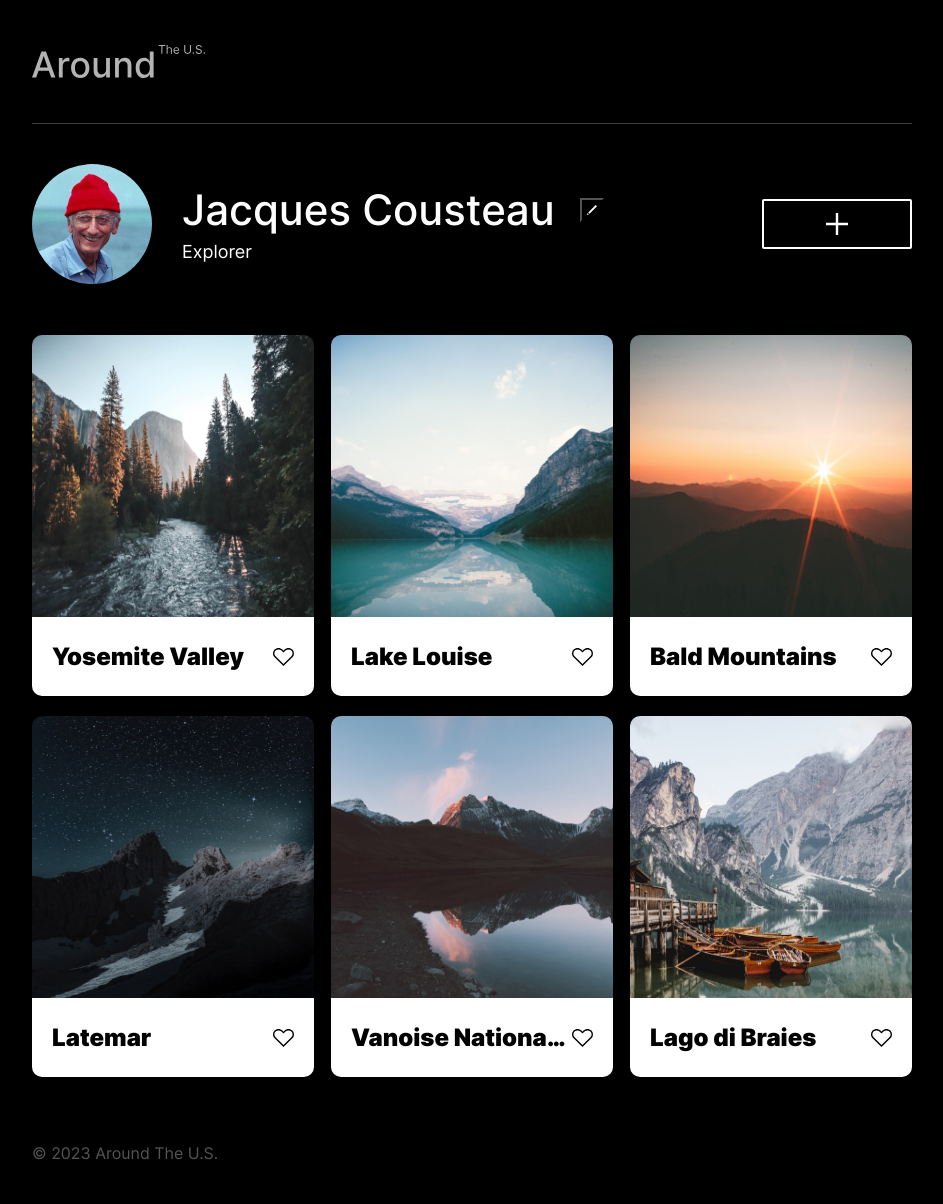
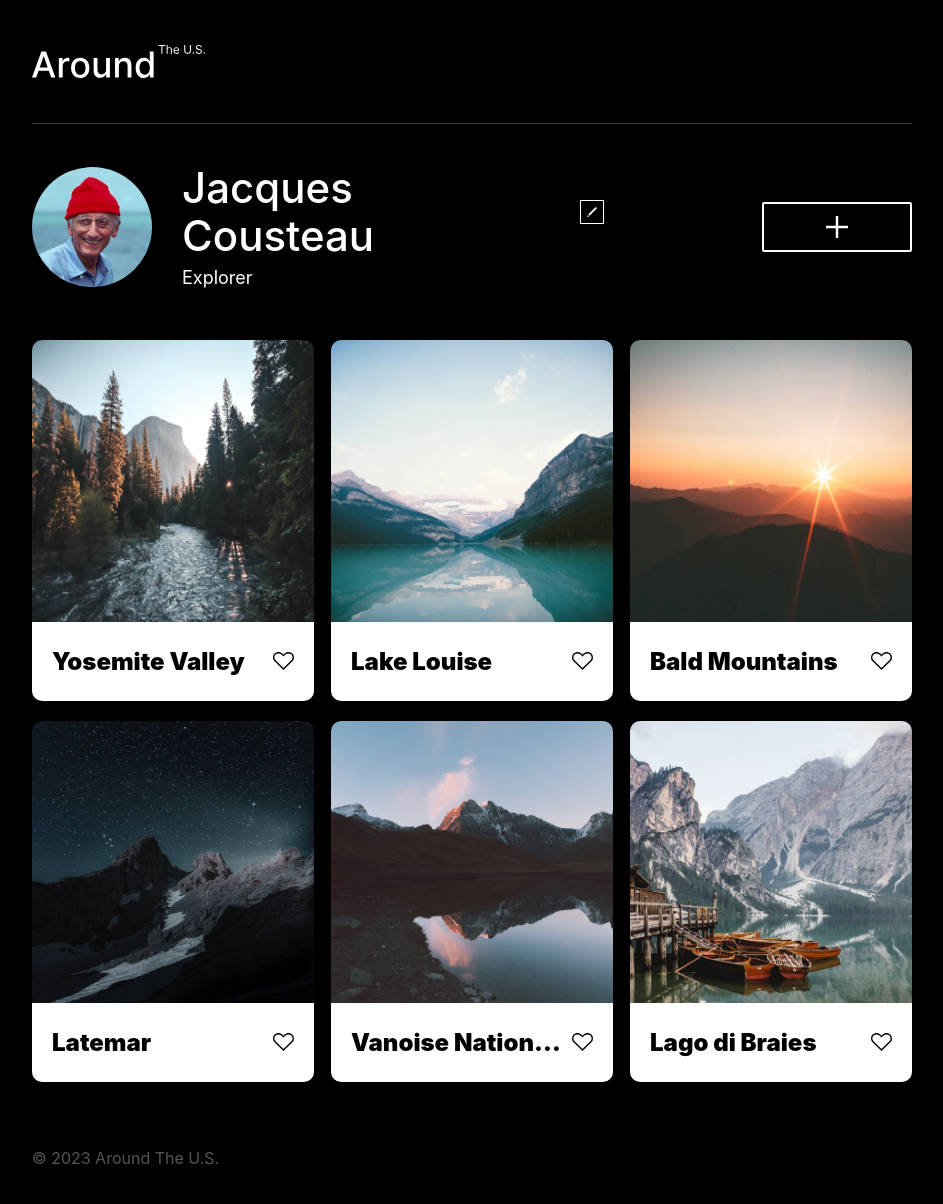
Before and after one commit to j-d-mena/se_project_aroundtheus, a plain HTML site: page index.html in a window 1280 px wide. Shown: the whole page, without its empty margins (168-1111 px from the left). Drawn offline with Linux system fonts and the light colour scheme.

Commit message:
blocks modified: fonts, profile, page, header, gallery, footer, readme after first submission

```diff
--- a/blocks/footer.css
+++ b/blocks/footer.css
@@ -6,16 +6,14 @@
 .footer__content {
   margin: 0;
   line-height: 1.2;
-  font-family: "Inter";
+  font-family: "Inter", Arial, sans-serif;
   font-style: normal;
   color: #545454;
   max-width: 318px;
-  max-height: 18px;
 }
 
 @media screen and (max-width: 480px) {
   .footer__content {
     max-width: 282px;
-    max-height: 14px;
   }
 }
--- a/blocks/gallery.css
+++ b/blocks/gallery.css
@@ -1,5 +1,5 @@
 .gallery {
-  font-family: "Inter";
+  font-family: "Inter", Arial, sans-serif;
   font-style: normal;
   font-weight: 900;
   font-size: 24px;
--- a/blocks/header.css
+++ b/blocks/header.css
@@ -1,6 +1,5 @@
 .header {
   margin-top: 45px;
   padding-bottom: 41px;
-  opacity: 0.7;
-  border-bottom: 1px solid #545454;
+  border-bottom: 1px solid rgba(84, 84, 84, 0.7);
 }
--- a/blocks/page.css
+++ b/blocks/page.css
@@ -28,8 +28,8 @@
 }
 
 @media screen and (max-width: 480px) {
-  .page__section {
+  /*.page__section {
     margin: 0 20px;
     max-width: calc(100% - 40px);
-  }
+  }*/
 }
--- a/blocks/profile.css
+++ b/blocks/profile.css
@@ -21,7 +21,7 @@
 .profile__title {
   margin: 0;
   font-size: 42px;
-  font-family: "Inter";
+  font-family: "Inter", Arial, sans-serif;
   font-style: normal;
   line-height: 1.14;
   font-weight: 500;
@@ -31,7 +31,7 @@
 .profile__info-description {
   margin: 0;
   font-size: 18px;
-  font-family: "Inter";
+  font-family: "Inter", Arial, sans-serif;
   font-style: normal;
   line-height: 1.2;
   font-weight: 400;
@@ -47,6 +47,7 @@
   grid-area: edit-button;
   align-self: center;
   margin-left: 25px;
+  border: 1px solid #ffffff;
 }
 
 .profile__add-button {
--- a/vendor/fonts.css
+++ b/vendor/fonts.css
@@ -1,5 +1,5 @@
 @font-face {
-  font-family: "Inter";
+  font-family: "Inter", Arial, sans-serif;
   font-style: normal;
   font-weight: 400;
   font-display: swap;
@@ -8,7 +8,7 @@
 }
 
 @font-face {
-  font-family: "Inter";
+  font-family: "Inter", Arial, sans-serif;
   font-style: normal;
   font-weight: 500;
   font-display: swap;
@@ -17,7 +17,7 @@
 }
 
 @font-face {
-  font-family: "Inter";
+  font-family: "Inter", Arial, sans-serif;
   font-style: normal;
   font-weight: 900;
   font-display: swap;
```
Also changed, not shown: 1 other file.
